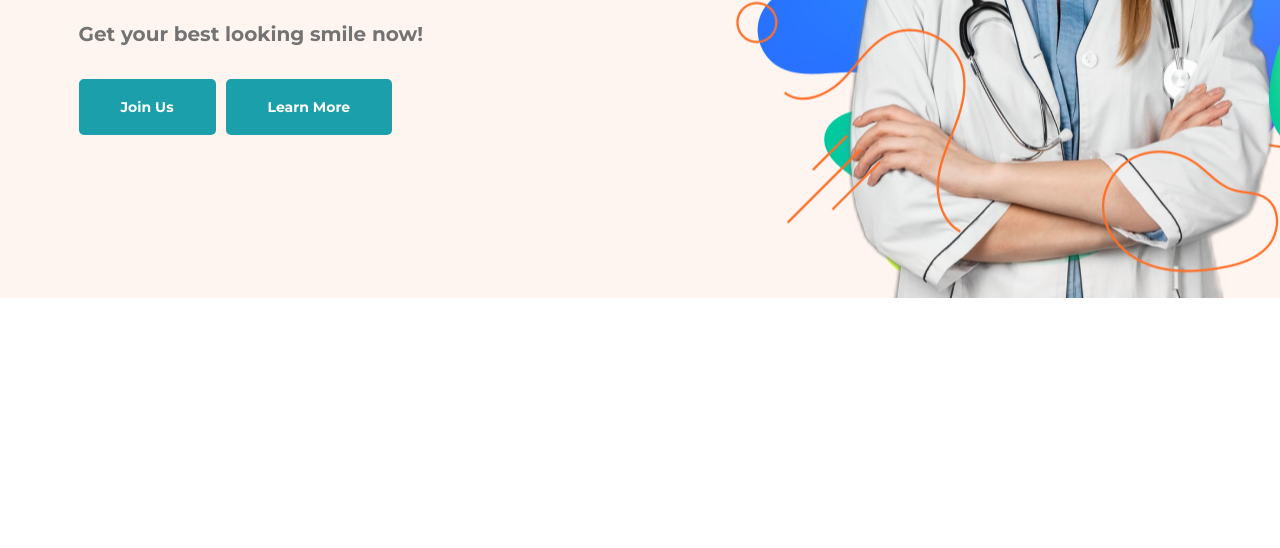
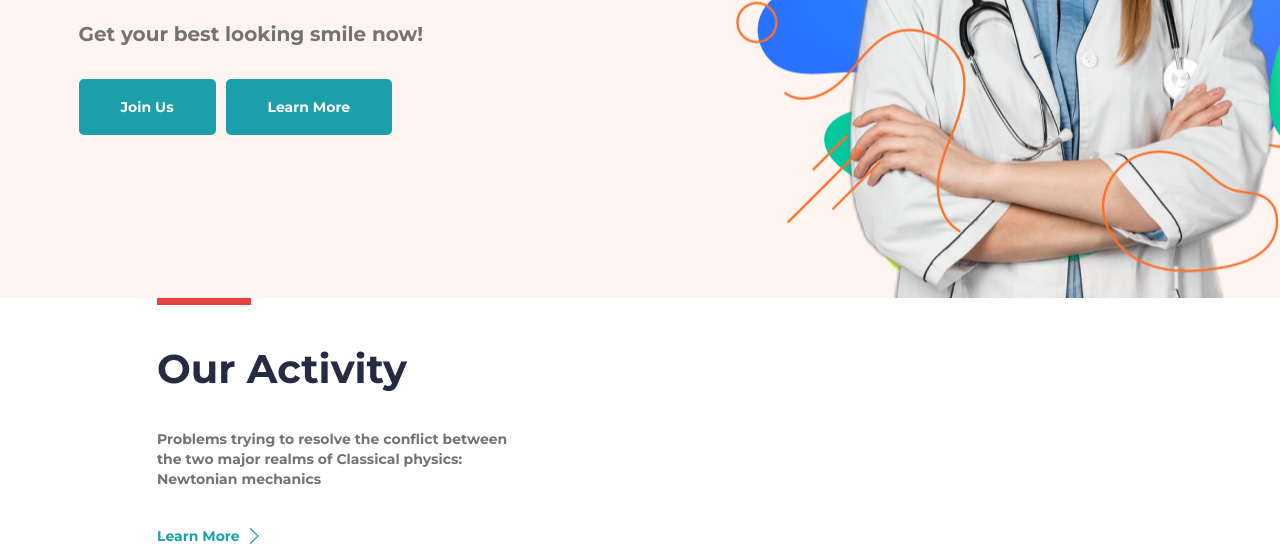
Before and after one commit to diyorbekkadamboyev/Medical-core, a plain HTML site: page index.html in a window 1280 px wide. Shown: the part 457-1005 px from the top of the page. Before the commit the page ends 800 px from the top, so only its background shows below. Drawn offline with Linux system fonts and the light colour scheme.

Commit message:
Initial commit

```diff
--- a/css/main.css
+++ b/css/main.css
@@ -7,11 +7,23 @@
 body {
     margin: 0;
     padding: 0;
-
+    font-family: 'Montserrat';
 }
 
 img {
     display: inline-block;
+    margin: 0;
+    padding: 0;
+}
+
+.visually-hidden {
+    clip: rect(0 0 0 0);
+    clip-path: inset(50%);
+    height: 1px;
+    overflow: hidden;
+    position: absolute;
+    white-space: nowrap;
+    width: 1px;
 }
 
 .container {
@@ -24,6 +36,10 @@ img {
 
 .header {
     background: #FFF5F0;
+    position: fixed;
+    top: 0;
+    left: 0;
+    width: 100%;
 }
 
 .header-wrappr {
@@ -141,6 +157,7 @@ img {
 /* HERO */
 
 .hero {
+    margin-top: 92px;
     background: #FFF5F0;
     background-image: url("../images/Medical-img.png");
     background-repeat: no-repeat;
@@ -277,3 +294,49 @@ img {
     text-decoration: none;
     opacity: 0.6;
 }
+
+/* ABOUT */
+
+.activity__img {
+    padding: 0;
+    margin: 0;
+    margin-bottom: 35px;
+}
+
+.activity__heading {
+    margin: 0;
+    padding: 0;
+    font-family: 'Montserrat';
+    font-weight: 700;
+    font-size: 40px;
+    line-height: 50px;
+    color: #252B42;
+    margin-bottom: 35px;
+}
+
+.activity__desc {
+    margin: 0;
+    padding: 0;
+    font-family: 'Montserrat';
+    font-weight: 400;
+    font-size: 14px;
+    line-height: 20px;
+    color: #737373;
+    width: 351px;
+    margin-bottom: 35px;
+}
+
+.activity__wrappr {
+    display: flex;
+    align-items: center;
+}
+
+.activity__link {
+    margin: 0;
+    font-weight: 700;
+    font-size: 14px;
+    line-height: 24px;
+    color: #1BA0AB;
+    text-decoration: none;
+    margin-right: 10px;
+}
--- a/index.html
+++ b/index.html
@@ -72,6 +72,29 @@
                 </div>
             </div>
         </section>
+        <section class="about">
+            <div class="container">
+                <div class="about-wrappr">
+                    <div class="activity">
+                        <img class="activity__img" src="./images/line.png" width="94" height="7" alt="line-img" >
+
+                        <h3 class="activity__heading">Our Activity</h3>
+
+                        <p class="activity__desc">
+                            Problems trying to resolve the conflict between
+                            the two major realms of Classical physics:
+                            Newtonian mechanics
+                        </p>
+
+                        <div class="activity__wrappr">
+                            <a class="activity__link" href="#" >Learn More</a>
+
+                            <img class="activity__image" src="./images/icon arrow-next.png" alt="picture" >
+                        </div>
+                    </div>
+                </div>
+            </div>
+        </section>
     </main>
 </body>
 </html>
```
Also changed, not shown: images/Placeholder.png (deleted), images/icon arrow-next.png (added), images/line.png (added).
